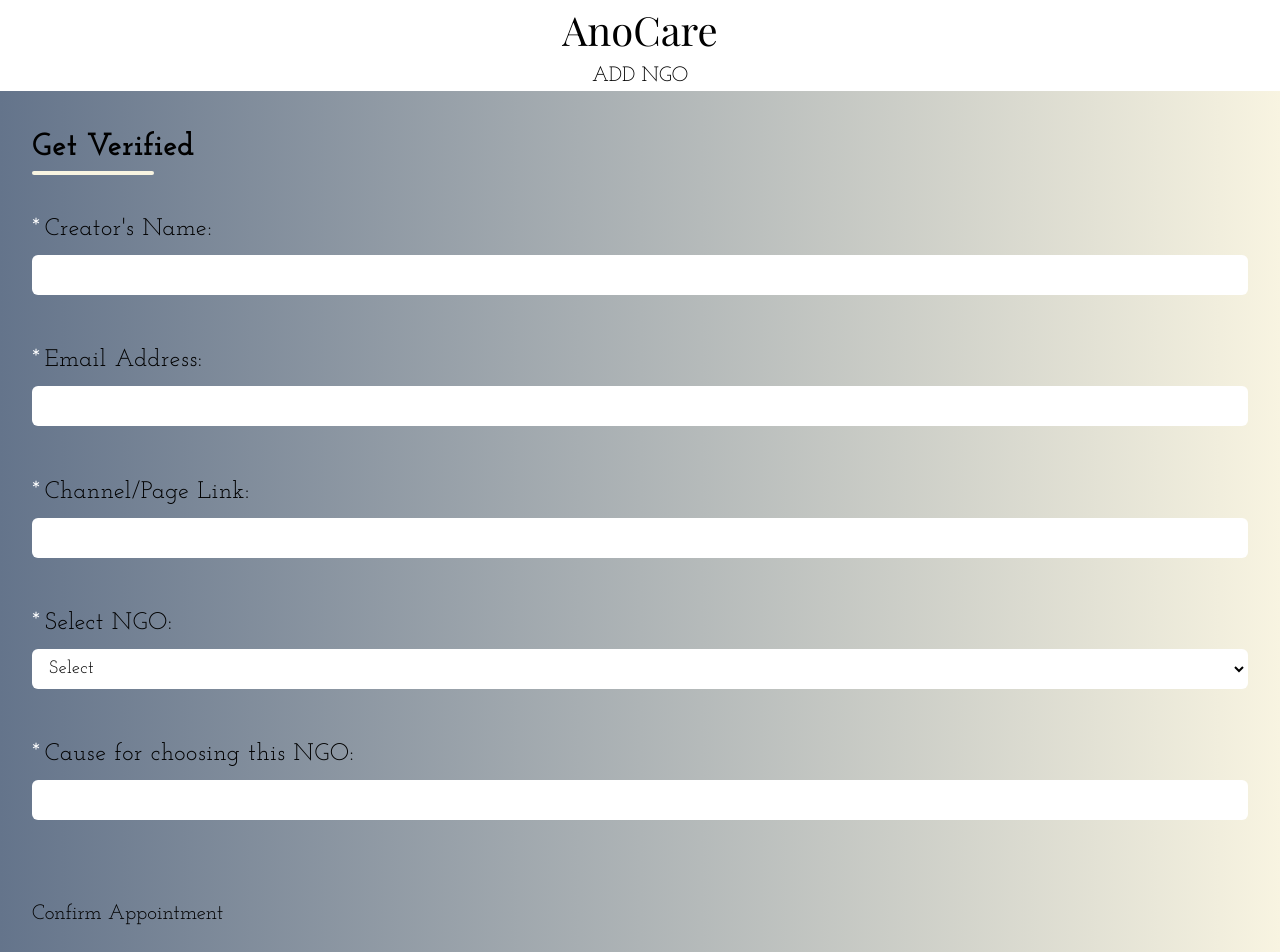
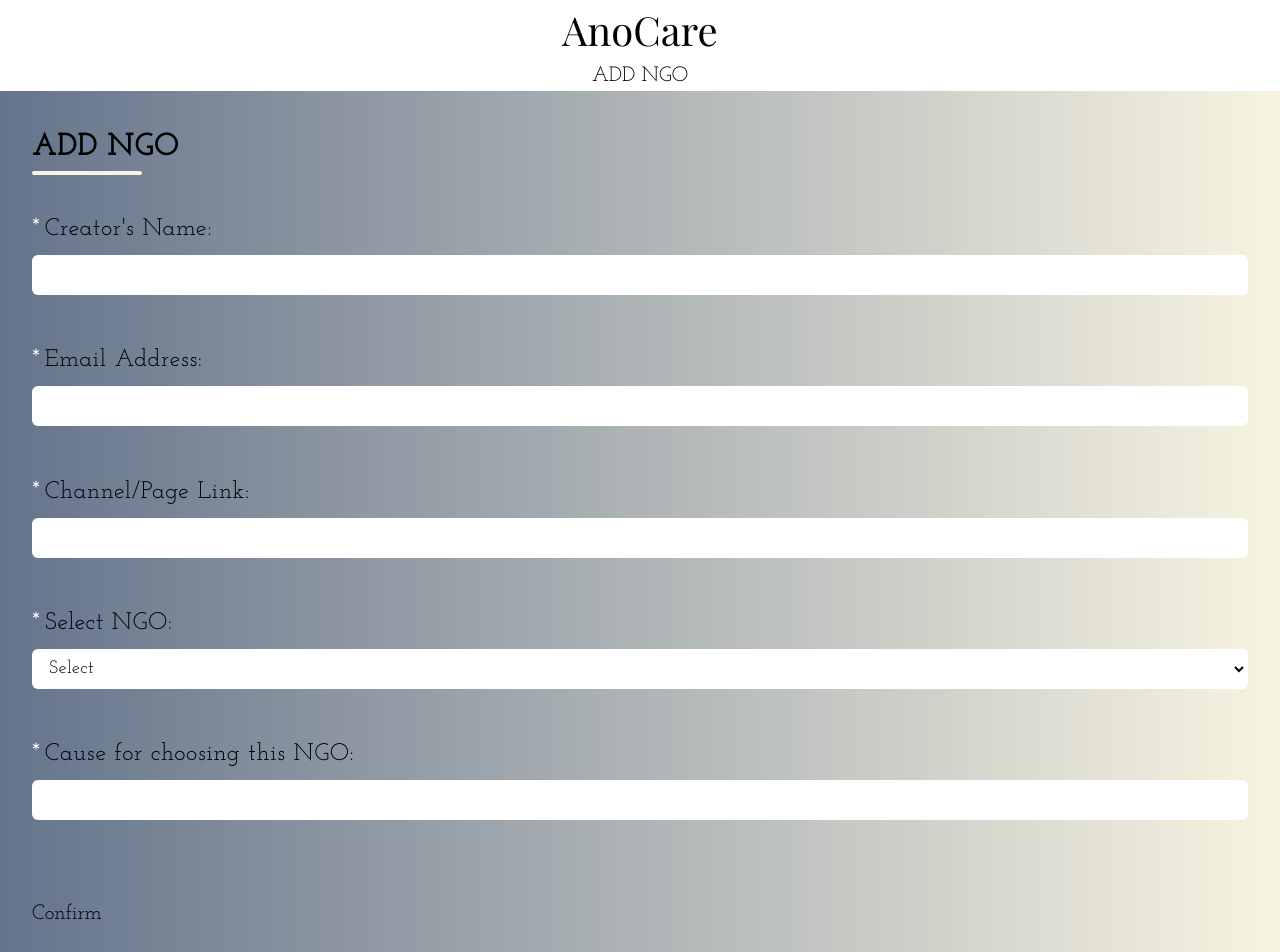
Before and after one commit to ArujGarg/AnoCare, a React (Vite) app: page /verify in a window 1280 px wide. Shown: the top 952 px of the page. Built offline with nearby package versions, Linux system fonts and the light colour scheme; a web font is replaced by a local one; what aptos would draw is missing.

Commit message:
more text changes

```diff
--- a/src/pages/Verified.jsx
+++ b/src/pages/Verified.jsx
@@ -52,7 +52,7 @@ function VerifyForm() {
 
       <div className="form-container rounded-lg">
         <h2 className="form-title">
-          <span>Get Verified</span>
+          <span>ADD NGO</span>
         </h2>
 
         <form className="form-content" onSubmit={handleSubmit}>
@@ -126,7 +126,7 @@ function VerifyForm() {
 
           <br />
           <button type="submit" className="text-appointment-btn">
-            Confirm Appointment
+            Confirm
           </button>
 
           <p className="success-message" style={{display: isSubmitted ? "block" : "none"}}>Appointment details has been sent to the patients phone number via SMS.</p>
```
